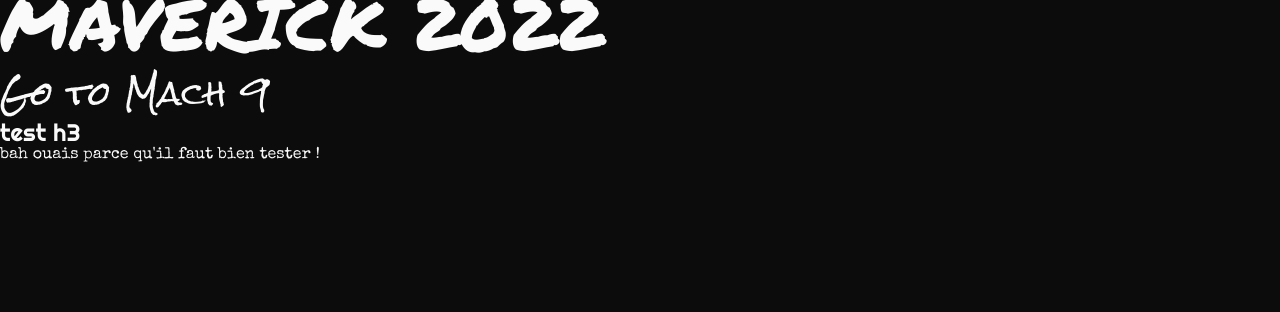
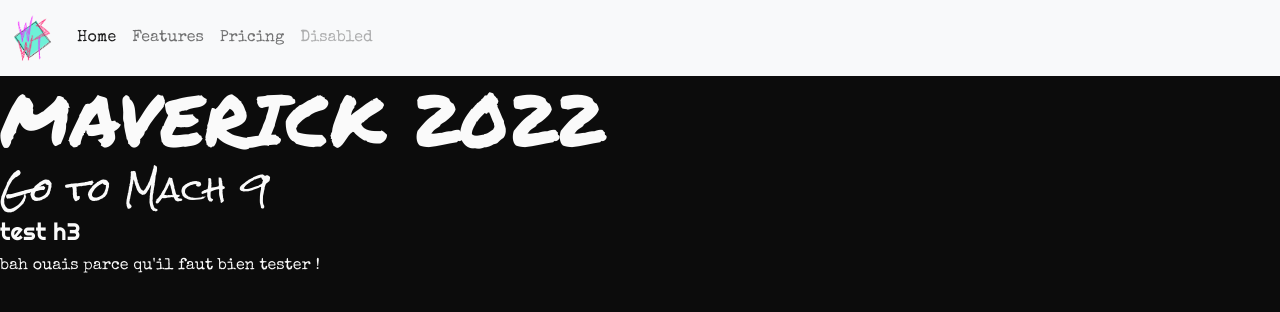
Before and after one commit to Kvn0074/What_Shit_Watch_It, an Eleventy site: page src/index.njk in a window 1280 px wide. Built offline with nearby package versions, Linux system fonts and the light colour scheme; Eleventy itself is replaced by a stand-in of ours; files that its build step writes are made by us from their sources.

Commit message:
Add navbar

```diff
--- a/src/_includes/layout.njk
+++ b/src/_includes/layout.njk
@@ -8,7 +8,7 @@
 
         <meta property="og:title" content="What Shit? Watch It!">
         <meta property="og:url" content="#">
-        <meta property="og:image" content="https://#/assets/pics/infoWhatPink.jpg">
+        <meta property="og:image" content="https://#/assets/pics/infoWhatDark.jpg">
         <meta property="og:description" content="Parlons cinéma, séries...">
         <meta property="og:site_name" content="What Shit? Watch It!">
         <meta property="og:type" content="site web">
@@ -17,14 +17,17 @@
         <link rel="preconnect" href="https://fonts.gstatic.com" crossorigin>
         <link href="https://fonts.googleapis.com/css2?family=Permanent+Marker&family=Righteous&family=Rock+Salt&family=Special+Elite&display=swap" rel="stylesheet">
 
-        <link rel="icon" type="image/png" href="/assets/pics/wwFavicon.jpg">
+        <link rel="icon" type="image/png" href="assets/pics/wwFavicon.png">
 
         <title>What Shit ! | {{pageTitle}}</title>
 
-        <link rel="stylesheet" href="{{'/assets/style/default.css' | url }}">
+        <link rel="stylesheet" href="{{'assets/style/bootstrap.min.css' | url }}">
+        <link rel="stylesheet" href="{{'assets/style/default.css' | url }}">
+        <link rel ="stylesheet" href="assets/style/{{pageCss}}">
     </head>
 
     <body>
+        {% include "navbar.njk" %}
         <div class="window">
 
             <div class="stuff-container">
@@ -35,8 +38,8 @@
 
         </div>
 
-        <script src="{{'/assets/script/bootstrap.bundle.min.js' | url }}"></script>
-        <script src="{{'/assets/script/script.js' | url }}"></script>
+        <script src="{{'assets/script/bootstrap.bundle.min.js' | url }}"></script>
+        <script src="{{'assets/script/script.js' | url }}"></script>
         <script src="{{pageScript}}"></script>
     </body>
 
--- /dev/null
+++ b/src/_includes/navbar.njk
@@ -0,0 +1,21 @@
+
+<!--========================-->
+<!--========| NAVABAR |=====-->
+<!--========================-->
+
+<nav class="navbar sticky-top navbar-expand-lg navbar-light bg-light">
+  <div class="container-fluid">
+    <button class="navbar-toggler" type="button" data-bs-toggle="collapse" data-bs-target="#navbarNavAltMarkup" aria-controls="navbarNavAltMarkup" aria-expanded="false" aria-label="Toggle navigation">
+      <span class="navbar-toggler-icon"></span>
+    </button>
+     <a class="navbar-brand" href="#"><img class="logo-navbar" src="assets/pics/wwFavicon.png" alt=""></a>
+    <div class="collapse navbar-collapse" id="navbarNavAltMarkup">
+      <div class="navbar-nav">
+        <a class="nav-link active" aria-current="page" href="#">Home</a>
+        <a class="nav-link" href="#">Features</a>
+        <a class="nav-link" href="#">Pricing</a>
+        <a class="nav-link disabled">Disabled</a>
+      </div>
+    </div>
+  </div>
+</nav>
--- a/src/assets/style/default.css
+++ b/src/assets/style/default.css
@@ -91,16 +91,11 @@
 h1 {
     font-family: var(--h1-font);
     font-size: var(--h1-big-size);
-    margin-top: var(--h1-big-top);
-    margin-bottom: var(--h1-big-btm);
-
 }
 
 h2 {
     font-family: var(--h2-font);
     font-size: var(--h2-big-size);
-    margin-top: var(--h2-big-top);
-    margin-bottom: var(--h2-big-btm);
 }
 
 h3, h4, h5, h6 {
--- /dev/null
+++ b/src/assets/style/navbar.css
@@ -0,0 +1,7 @@
+/*================================================================================
+=============| N A V B A R |======================================================
+================================================================================*/
+
+.logo-navbar {
+    height: 50px;
+}
--- a/src/index.njk
+++ b/src/index.njk
@@ -1,6 +1,7 @@
 ---
 layout: layout.njk
 pageTitle: Home
+pageCss: navbar.css
 ---
 
 <h1>MAVERICK 2022</h1>
```
Also changed, not shown: src/assets/pics/infoWhatDark.jpg (added), 4 other files.
